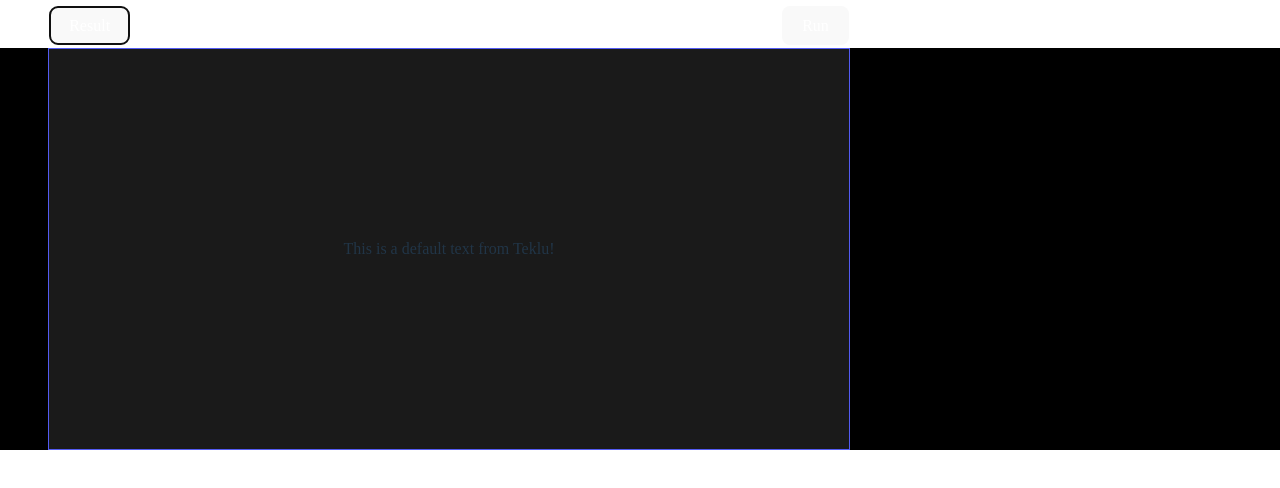
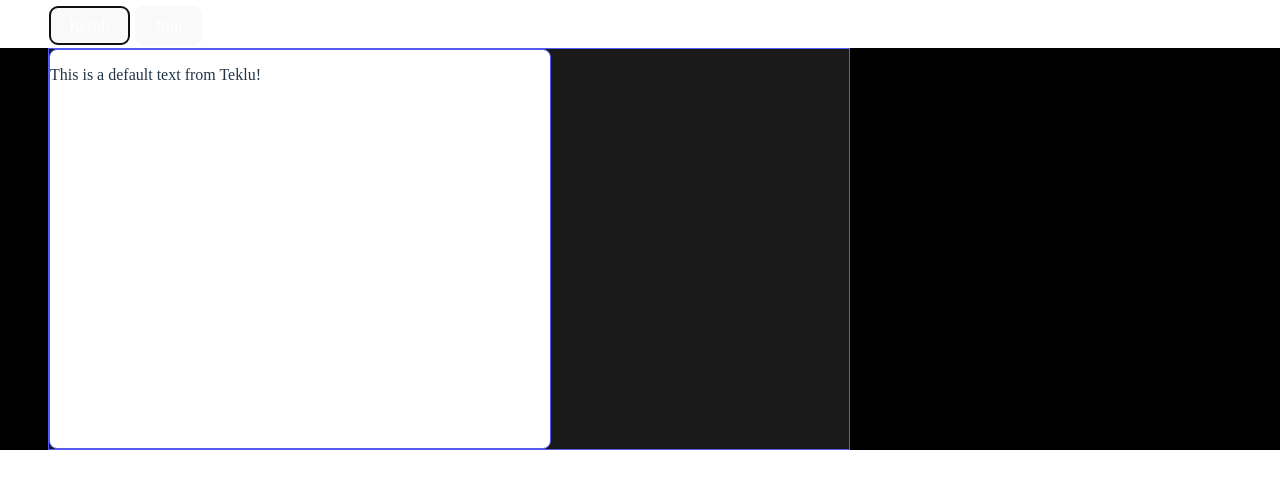
Before and after one commit to tekluabayneh/JXCompoiler, a website built with Vite: page index.html in a window 1280 px wide. Both pictures are taken after a click on the button "Result". Built offline with nearby package versions, Linux system fonts and the light colour scheme; what monaco-editor would draw is missing.

Commit message:
Adjust styles in style.css for better rendering

```diff
--- a/src/style.css
+++ b/src/style.css
@@ -66,11 +66,35 @@ button:focus-visible {
   width: 100%;
   z-index: 2;
   display: flex;
-  justify-content: space-between;
   gap: 5px;
   button {
     color: white;
   }
 }
-.sub_btn-container {
+
+.Result {
+  position: absolute;
+  inset: 0 0 0 0;
+  width: 500px;
+  height: auto;
+  border-radius: 0.5rem;
+  border: 1px solid #535bf2;
+  z-index: 5;
+  background-color: white;
+  display: none;
 }
+
+.Result_show {
+  display: block;
+}
+/*
+.run {
+  position: absolute;
+  inset: 0 0 0 0;
+  width: 500px;
+  height: auto;
+  border-radius: 0.5rem;
+  border: 1px solid #535bf2;
+  z-index: 5;
+  background-color: white;
+} */
```
